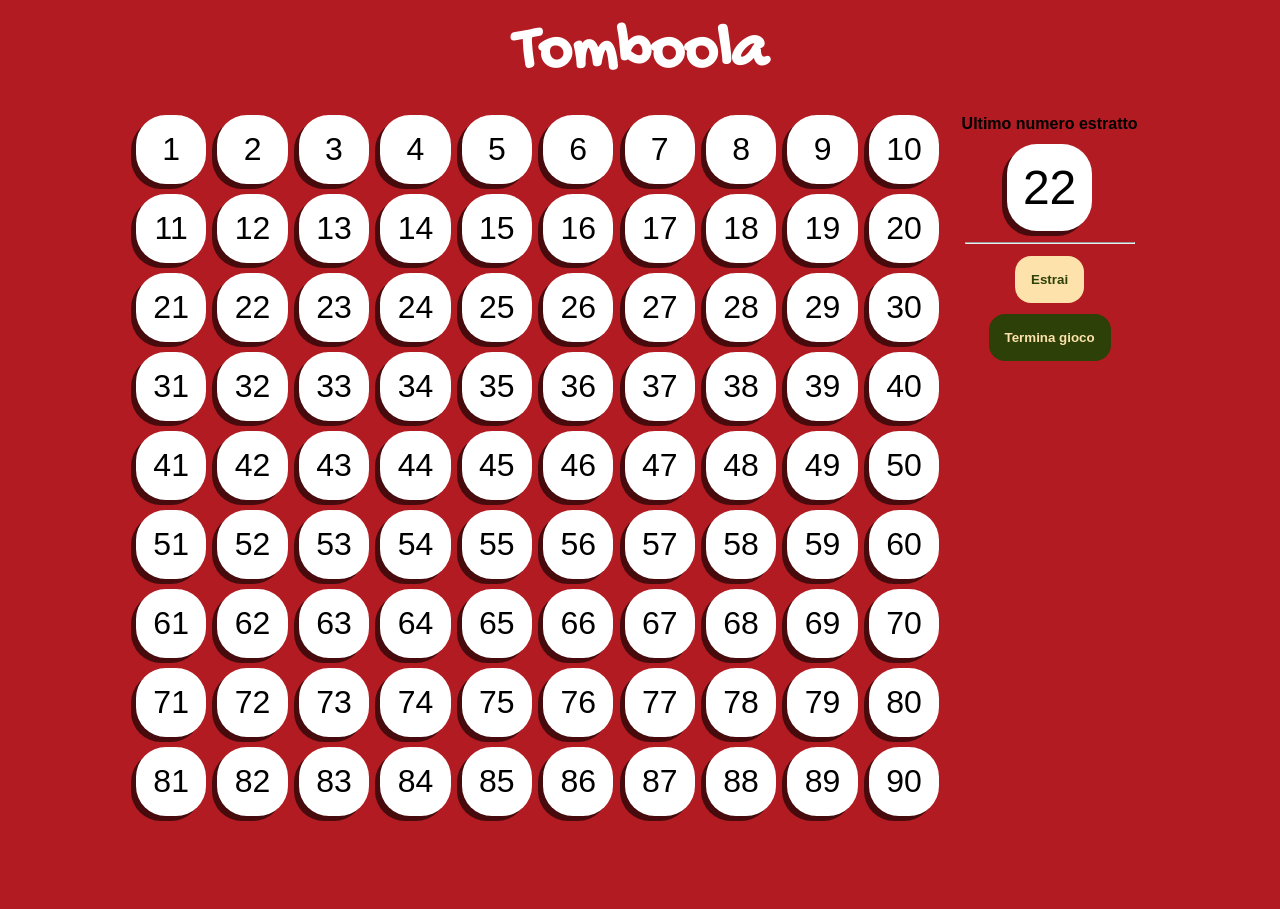
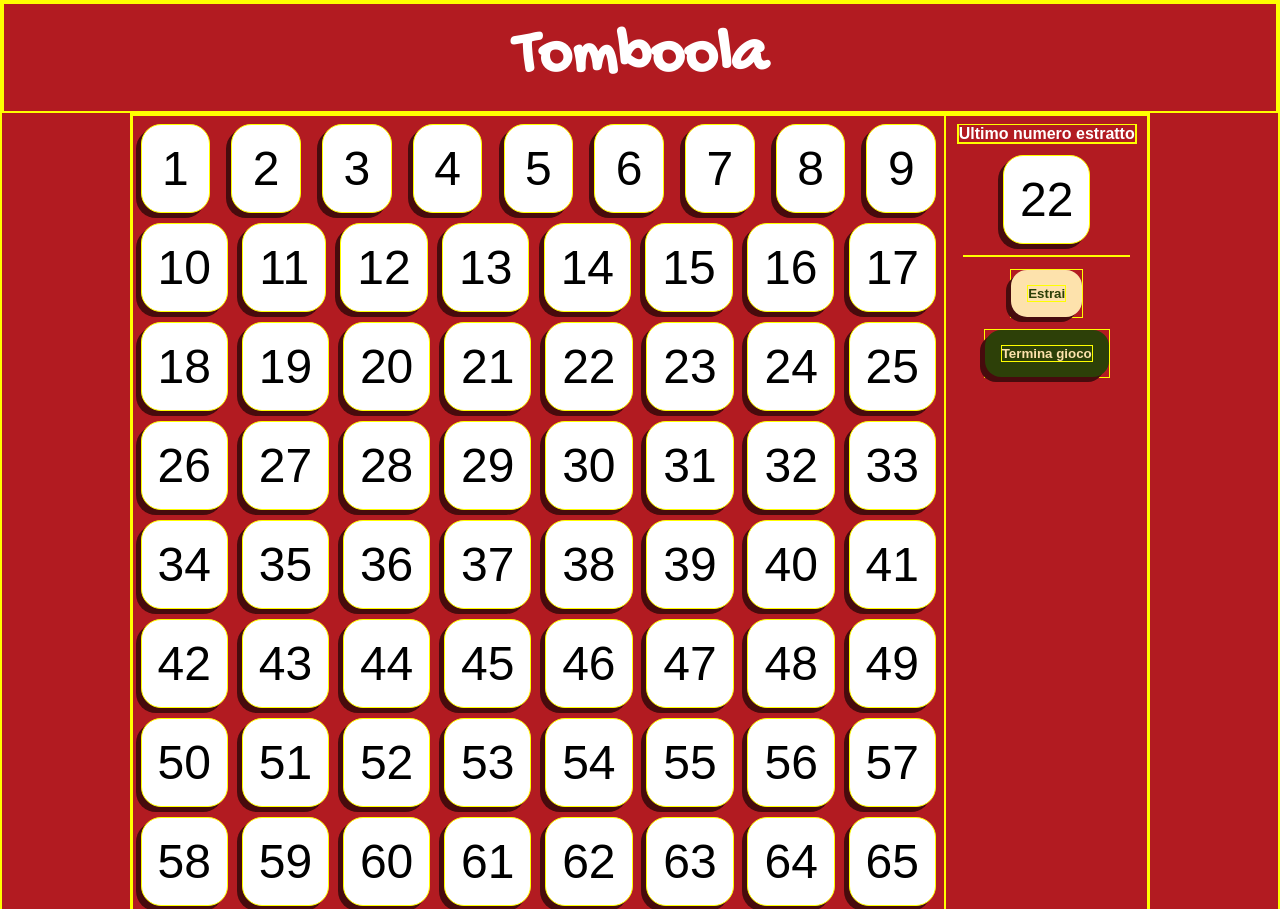
Before and after one commit to francescodelmonaco/web-tombola, a plain HTML site: page index.html in a window 1280 px wide. Shown: the top 909 px of the page. Before the commit the page ends 824 px from the top, so only its background shows below. Drawn offline with Linux system fonts and the light colour scheme.

Commit message:
fix: number button design

```diff
--- a/css/style.css
+++ b/css/style.css
@@ -48,19 +48,18 @@ h1 {
     flex-wrap: wrap;
 }
 
-a {
+.flex__number a {
     flex-basis: calc(10% - 10px);
     background-color: var(--color-white);
-    /* aspect-ratio: 1; */
-    border-radius: 30px;
+    border-radius: 20px;
     text-align: center;
-    font-size: 2rem;
+    font-size: 3rem;
     color: var(--color-black);
     padding: 1rem 1rem;
     box-shadow: -5px 5px var(--color-shadow);
 }
 
-a:hover {
+.flex__number a:hover {
     cursor: pointer;
     background-color: var(--color-shadow);
     box-shadow: -5px 5px var(--color-white);
@@ -81,11 +80,15 @@ aside {
     gap: 0.7rem;
 }
 
+aside span strong {
+    color: var(--color-white);
+}
+
 .last-number {
     font-size: 3rem;
     background-color: var(--color-white);
     padding: 1rem;
-    border-radius: 30px;
+    border-radius: 20px;
     box-shadow: -5px 5px var(--color-shadow);
 }
 
@@ -100,6 +103,7 @@ hr {
     padding: 1rem;
     border-radius: 1rem;
     border: 0px;
+    box-shadow: -5px 5px var(--color-shadow);
 }
 
 .btn__green {
@@ -108,4 +112,5 @@ hr {
     padding: 1rem;
     border-radius: 1rem;
     border: 0px;
+    box-shadow: -5px 5px var(--color-shadow);
 }
--- a/index.html
+++ b/index.html
@@ -6,13 +6,11 @@
     <title>Tomboola</title>
 
     <!-- BOOTSTRAP -->
-
     <!-- <link rel="stylesheet" href="https://cdn.jsdelivr.net/npm/bootstrap@5.3.3/dist/css/bootstrap.min.css"> -->
 
     <!-- CSS -->
-
     <link rel="stylesheet" href="./css/reset.css">
-    <!-- <link rel="stylesheet" href="./css/debug.css"> -->
+    <link rel="stylesheet" href="./css/debug.css">
     <link rel="stylesheet" href="./css/style.css">
 </head>
 <body>
@@ -130,15 +128,11 @@
 
                 <hr>
 
-                <button class="btn__yellow"><strong>Estrai</strong></button>
+                <a href=""><button class="btn__yellow"><strong>Estrai</strong></button></a>
 
-                <button class="btn__green"><strong>Termina gioco</strong></button>
+                <a href=""><button class="btn__green"><strong>Termina gioco</strong></button></a>
             </aside>
         </div>
     </main>
-
-    <footer>
-
-    </footer>
 </body>
 </html>
```
